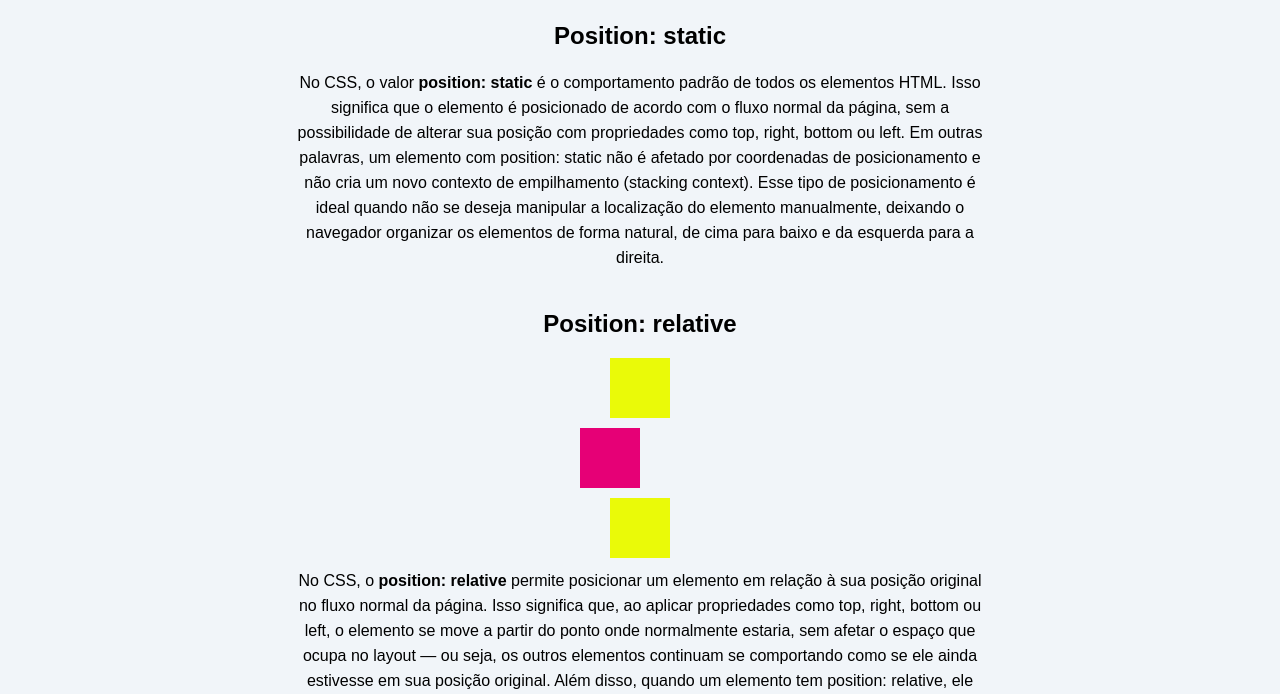
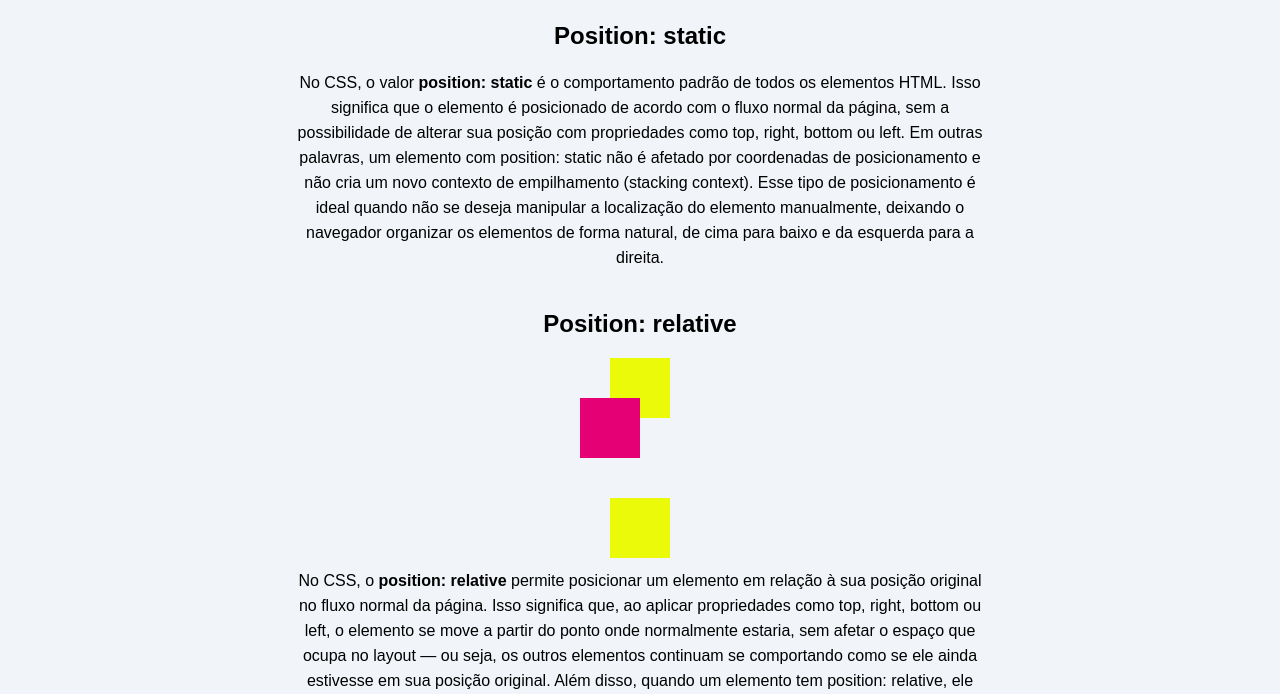
Before and after one commit to steffanyleticia/Position_CSS, a plain HTML site: page index.html in a window 1280 px wide. Shown: the part 106-800 px from the top of the page. Drawn offline with Linux system fonts and the light colour scheme.

Commit message:
Correção.

```diff
--- a/style.css
+++ b/style.css
@@ -3,7 +3,7 @@
     padding: 0;
     box-sizing: border-box;
     font-family: "Montserrat" , sans-serif;
-    scroll-padding-top: 9.8rem;
+    scroll-padding-top: 10rem;
     scroll-behavior: smooth;
 }
 
@@ -95,7 +95,7 @@ main {
 
     .pink {
         position: relative;
-        bottom; 3rem;
+        bottom: 3rem;
         right: 3rem;
     }
 }
```
